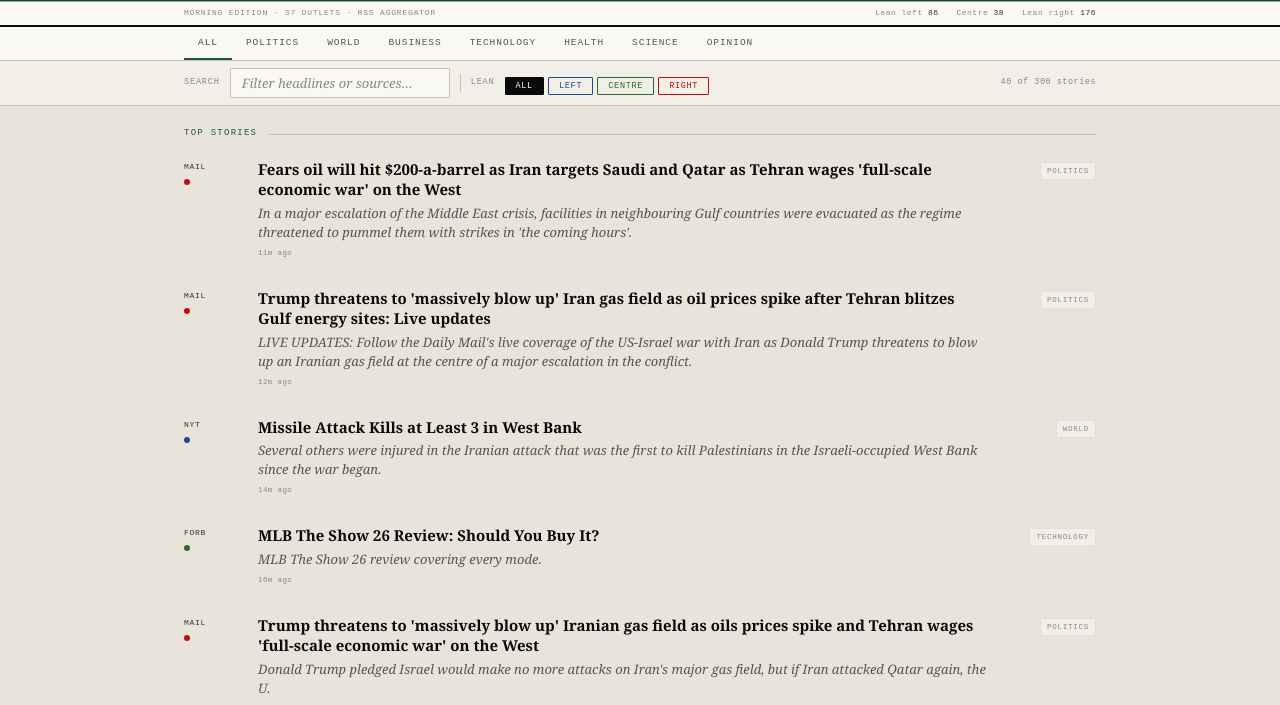
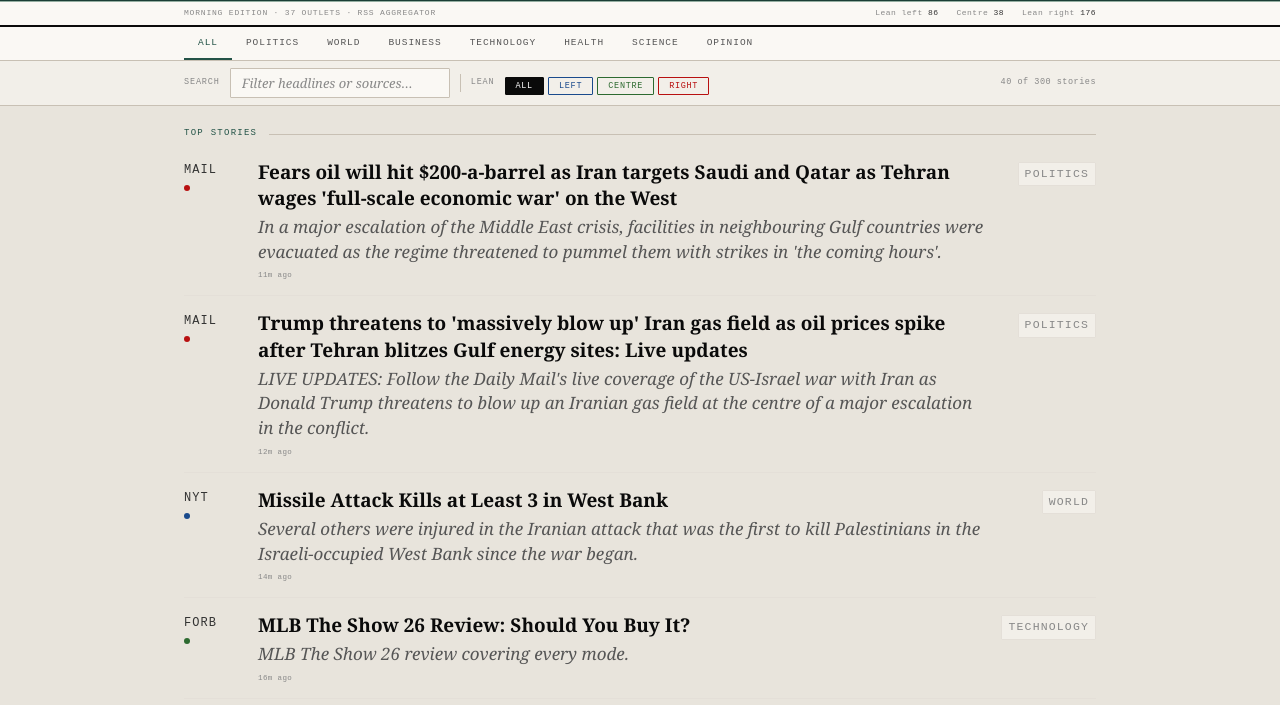
Before and after one commit to B-127/the-briefing, a website: page index.html in a window 1280 px wide. Shown: the part 82-787 px from the top of the page. Drawn offline with Linux system fonts and the light colour scheme.

Commit message:
Update app.css

```diff
--- a/assets/app.css
+++ b/assets/app.css
@@ -195,7 +195,7 @@ body  {
 
 /* source column */
 .item-src {
-  font-family: var(--mono); font-size: 8px; letter-spacing: .09em;
+  font-family: var(--mono); font-size: 12px; letter-spacing: .09em;
   text-transform: uppercase; color: var(--ink-5); padding-top: 2px; line-height: 1.5;
 }
 .item-src-name { font-weight: 500; color: var(--ink-3); display: block; }
@@ -208,11 +208,11 @@ body  {
 
 /* headline column */
 .item-hl {
-  font-family: var(--serif); font-size: 15px; font-weight: 600;
+  font-family: var(--serif); font-size: 19px; font-weight: 600;
   line-height: 1.38; color: var(--ink); transition: color .12s; display: block; margin-bottom: 4px;
 }
 .item-deck {
-  font-family: var(--serif); font-size: 13px; font-weight: 400; font-style: italic;
+  font-family: var(--serif); font-size: 17px; font-weight: 400; font-style: italic;
   color: var(--ink-4); line-height: 1.45; display: block;
 }
 .item-time {
@@ -222,7 +222,7 @@ body  {
 
 /* category tag */
 .item-cat {
-  font-family: var(--mono); font-size: 7.5px; letter-spacing: .1em;
+  font-family: var(--mono); font-size: 11.5px; letter-spacing: .1em;
   text-transform: uppercase; color: var(--ink-5); background: var(--paper-2);
   border: 1px solid var(--rule-lt); padding: 2px 6px; border-radius: 1px;
   align-self: start; justify-self: end; white-space: nowrap; margin-top: 3px;
```
